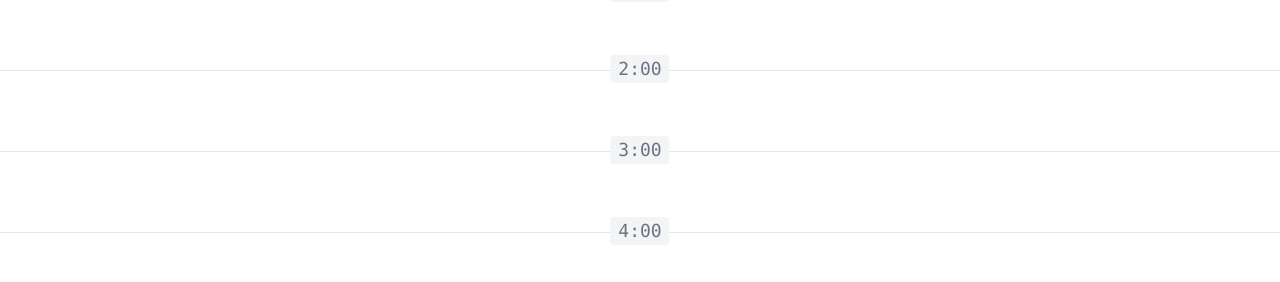
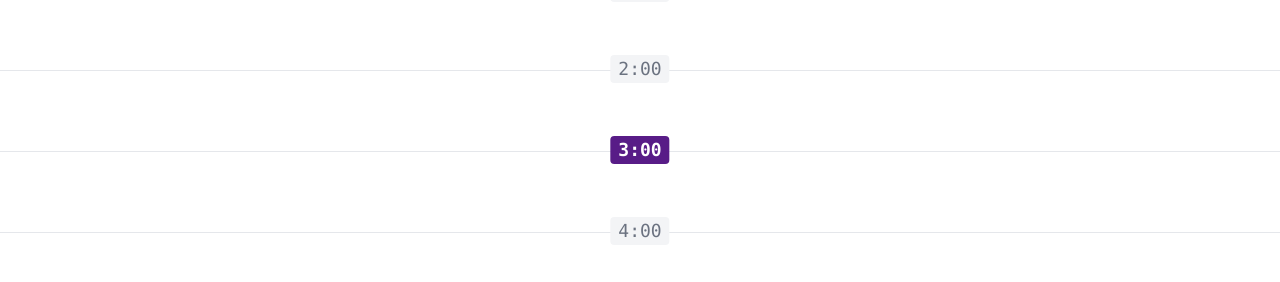
Before and after one commit to PTarasyuk/ontrack, a Vue app: page /#timeline in a window 1280 px wide. Shown: the part 120-402 px from the top of the page. Built offline with nearby package versions, Linux system fonts and the light colour scheme.

Commit message:
TimelineItem component

```diff
--- /dev/null
+++ b/src/components/TimelineItem.vue
@@ -0,0 +1,16 @@
+<script setup>
+const props = defineProps(['timelineItem'])
+
+const hourLinkClasses = [
+  'absolute -top-4 left-1/2 -translate-x-1/2 rounded px-2 font-mono text-lg',
+  props.timelineItem.hour === new Date().getHours()
+    ? 'bg-purple-900 font-black text-white'
+    : 'bg-gray-100 text-gray-500',
+]
+</script>
+
+<template>
+  <li class="relative flex flex-col gap-2 border-t border-gray-200 py-10 px-4">
+    <a href="#" :class="hourLinkClasses"> {{ timelineItem.hour }}:00 </a>
+  </li>
+</template>
--- a/src/pages/TheTimeline.vue
+++ b/src/pages/TheTimeline.vue
@@ -1,23 +1,17 @@
 <script setup>
 import { generateTimelineItems } from '@/functions.js'
+import TimelineItem from '@/components/TimelineItem.vue'
 
 const timelineItems = generateTimelineItems()
 </script>
 <template>
   <div class="mt-7">
     <ul>
-      <li
-        v-for="{ hour } in timelineItems"
-        :key="hour"
-        class="relative flex flex-col gap-2 border-t border-gray-200 py-10 px-4"
-      >
-        <a
-          href="#"
-          class="absolute -top-4 left-1/2 -translate-x-1/2 rounded bg-gray-100 px-2 font-mono text-lg text-gray-500"
-        >
-          {{ hour }}:00
-        </a>
-      </li>
+      <TimelineItem
+        v-for="timelineItem in timelineItems"
+        :key="timelineItem.hour"
+        :timeline-item="timelineItem"
+      />
     </ul>
   </div>
 </template>
```
